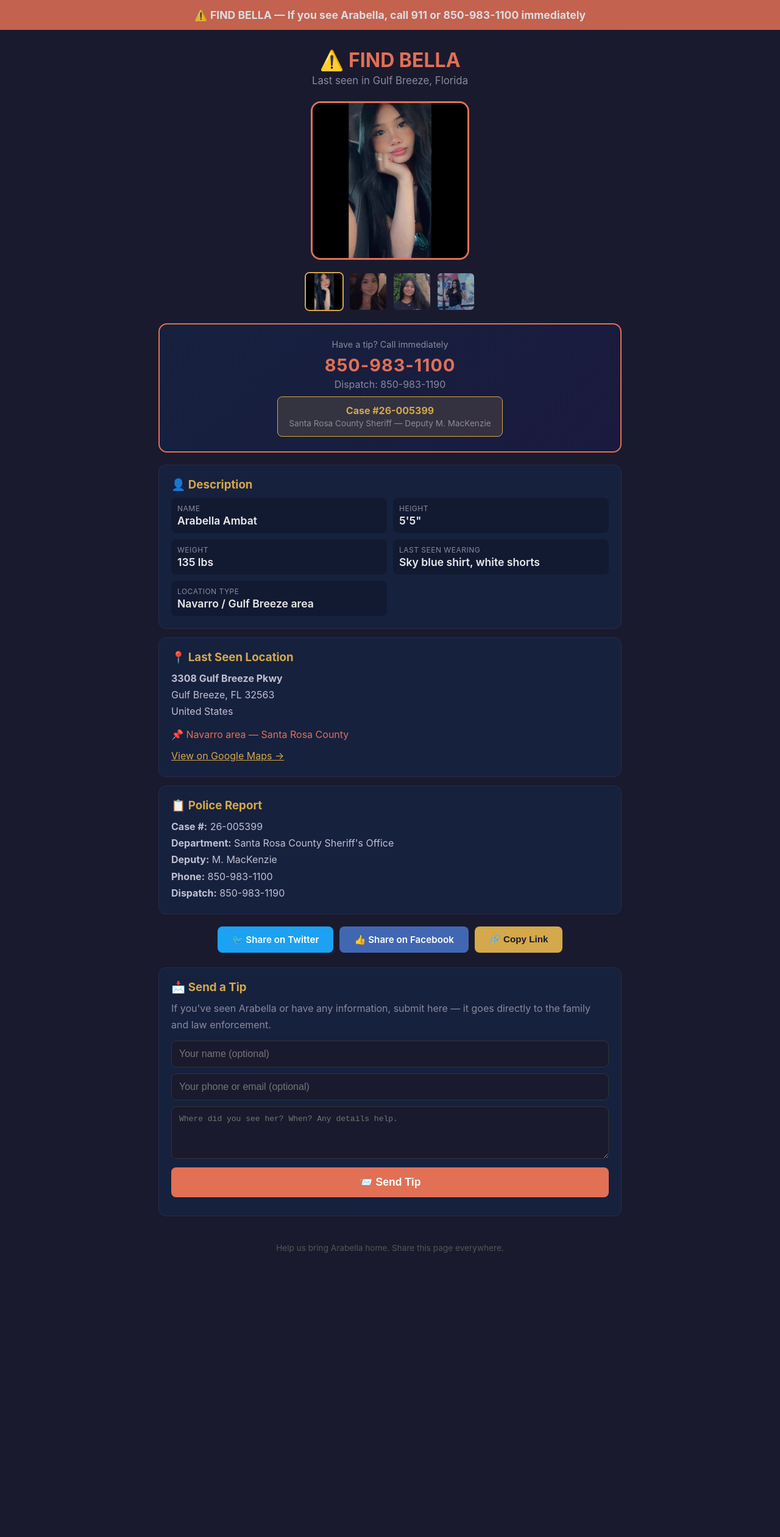
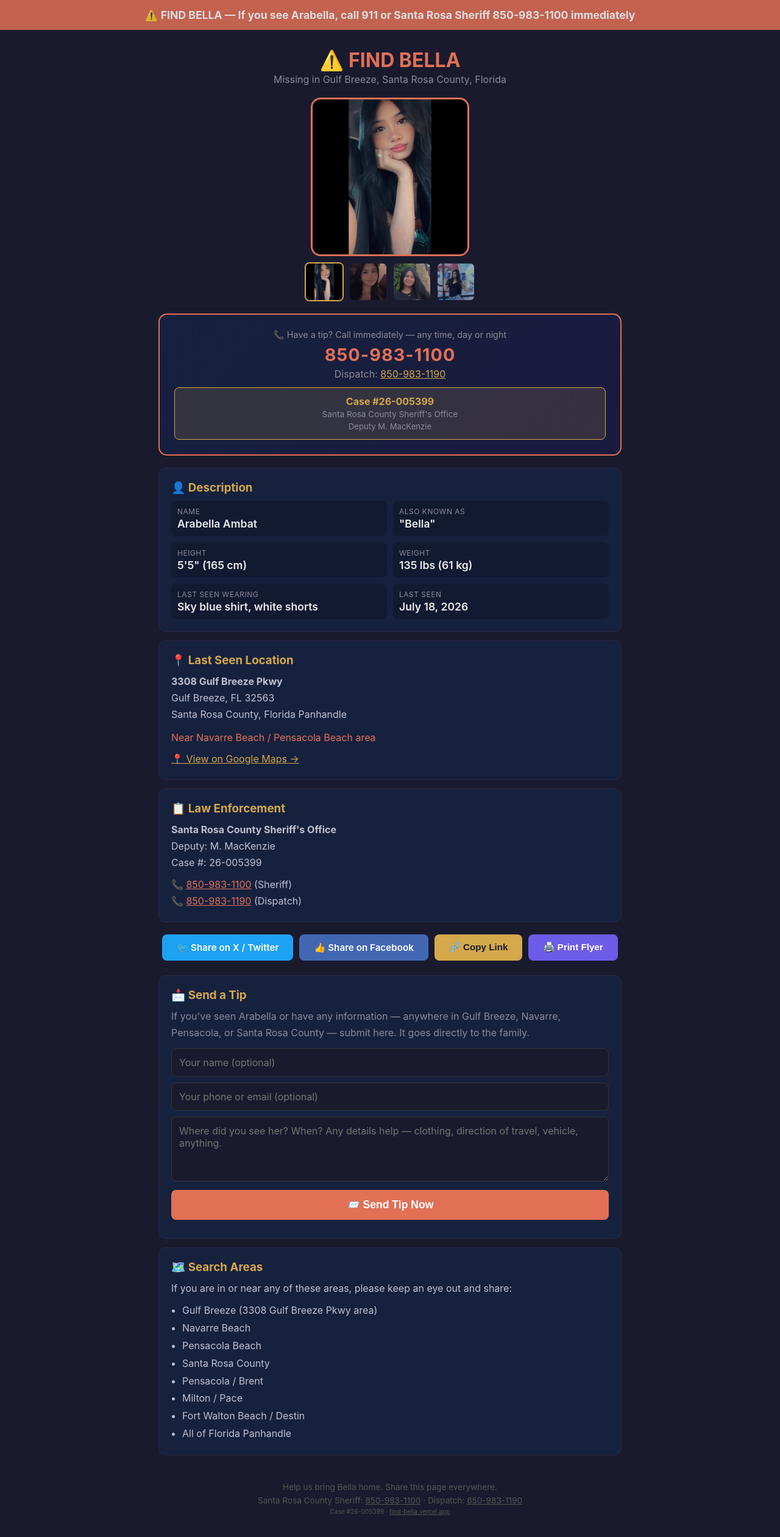
Before and after one commit to getclients4u-lab/find-bella, a plain HTML site: page index.html in a window 1280 px wide. Shown: the whole page at 61% size. Before the commit the page ends 2114 px from the top, so only its background shows below. Drawn offline with Linux system fonts and the light colour scheme.

Commit message:
🌐 Full GEO SEO — Santa Rosa County, Gulf Breeze, FL Panhandle targeting

```diff
--- a/index.html
+++ b/index.html
@@ -3,34 +3,112 @@
 <head>
 <meta charset="UTF-8">
 <meta name="viewport" content="width=device-width, initial-scale=1.0">
-<title>Find Bella — Arabella Ambat | Missing in Gulf Breeze, FL</title>
-<meta name="description" content="MISSING: Arabella Ambat, last seen at 3308 Gulf Breeze Pkwy, Gulf Breeze, FL 32563. Sky blue shirt, white shorts. If seen, call Santa Rosa County Sheriff at 850-983-1100.">
-<meta name="keywords" content="missing person, Arabella Ambat, Gulf Breeze Florida, Santa Rosa County, missing Florida">
-<meta name="robots" content="index, follow">
+
+<!-- PRIMARY TITLE & META -->
+<title>Find Bella — Arabella Ambat Missing in Gulf Breeze, FL | Santa Rosa County</title>
+<meta name="description" content="MISSING: Arabella 'Bella' Ambat, last seen at 3308 Gulf Breeze Pkwy, Gulf Breeze, FL 32563. Sky blue shirt, white shorts. 5'5&quot;, 135 lbs. If seen call Santa Rosa County Sheriff 850-983-1100. Case #26-005399.">
+<meta name="keywords" content="Arabella Ambat missing, find Bella, Gulf Breeze missing person, Santa Rosa County missing, Navarre Florida missing, 32563 missing, Florida Panhandle missing child, 850-983-1100, Santa Rosa Sheriff">
+<meta name="robots" content="index, follow, max-snippet:-1, max-image-preview:large">
+
+<!-- GEO TARGETING -->
+<meta name="geo.region" content="US-FL">
+<meta name="geo.placename" content="Gulf Breeze, Florida">
+<meta name="geo.position" content="30.3571;-87.1636">
+<meta name="ICBM" content="30.3571, -87.1636">
+<meta name="DC.identifier" content="https://find-bella.vercel.app">
+<meta name="DC.title" content="Find Bella — Arabella Ambat Missing">
+<meta name="DC.description" content="Missing person: Arabella Ambat, Gulf Breeze, FL">
+
+<!-- OPEN GRAPH (Facebook, LinkedIn, Messages) -->
 <meta property="og:title" content="Find Bella — Arabella Ambat | Missing in Gulf Breeze, FL">
-<meta property="og:description" content="Last seen at 3308 Gulf Breeze Pkwy, Gulf Breeze, FL. Sky blue shirt, white shorts. Call 850-983-1100 with tips.">
+<meta property="og:description" content="Last seen 3308 Gulf Breeze Pkwy. Sky blue shirt, white shorts. Call 850-983-1100 with tips.">
 <meta property="og:type" content="website">
 <meta property="og:url" content="https://find-bella.vercel.app">
 <meta property="og:image" content="https://find-bella.vercel.app/arabella1.jpg">
+<meta property="og:image:width" content="400">
+<meta property="og:image:height" content="400">
+<meta property="og:locale" content="en_US">
+<meta property="og:site_name" content="Find Bella">
+
+<!-- TWITTER CARD -->
+<meta name="twitter:card" content="summary_large_image">
+<meta name="twitter:title" content="Find Bella — Arabella Ambat Missing in Gulf Breeze, FL">
+<meta name="twitter:description" content="Last seen 3308 Gulf Breeze Pkwy. Call 850-983-1100. Case #26-005399.">
 <meta name="twitter:image" content="https://find-bella.vercel.app/arabella1.jpg">
-<meta name="twitter:card" content="summary_large_image">
-<meta name="twitter:title" content="Find Bella — Arabella Ambat | Missing in Gulf Breeze, FL">
+
+<!-- SCHEMA.ORG STRUCTURED DATA (Google Rich Results) -->
 <script type="application/ld+json">
-{"@context":"https://schema.org","@type":"Event","name":"Missing Person Search","description":"Search for Arabella Ambat","location":{"@type":"Place","name":"Gulf Breeze","address":{"@type":"PostalAddress","streetAddress":"3308 Gulf Breeze Pkwy","addressLocality":"Gulf Breeze","addressRegion":"FL","postalCode":"32563","addressCountry":"US"}}}
+{
+  "@context": "https://schema.org",
+  "@type": "Event",
+  "name": "Missing Person Search — Arabella Ambat",
+  "description": "Arabella 'Bella' Ambat, 5'5\", 135 lbs, last seen wearing a sky blue shirt and white shorts. Last seen at 3308 Gulf Breeze Pkwy, Gulf Breeze, FL 32563 on July 18, 2026.",
+  "eventStatus": "EventScheduled",
+  "eventAttendanceMode": "OfflineEventAttendanceMode",
+  "location": {
+    "@type": "Place",
+    "name": "3308 Gulf Breeze Pkwy",
+    "address": {
+      "@type": "PostalAddress",
+      "streetAddress": "3308 Gulf Breeze Pkwy",
+      "addressLocality": "Gulf Breeze",
+      "addressRegion": "FL",
+      "postalCode": "32563",
+      "addressCountry": "US"
+    },
+    "geo": {
+      "@type": "GeoCoordinates",
+      "latitude": "30.3571",
+      "longitude": "-87.1636"
+    }
+  },
+  "organizer": {
+    "@type": "PoliceStation",
+    "name": "Santa Rosa County Sheriff's Office",
+    "telephone": "850-983-1100"
+  }
+}
 </script>
+
+<!-- LOCAL BUSINESS / PERSON SCHEMA (Google may show this as a knowledge panel) -->
+<script type="application/ld+json">
+{
+  "@context": "https://schema.org",
+  "@type": "Person",
+  "name": "Arabella Ambat",
+  "alternateName": "Bella Ambat",
+  "description": "Missing person. Last seen in Gulf Breeze, Florida. Height 5'5\". Weight 135 lbs. Last seen wearing sky blue shirt and white shorts.",
+  "height": "5'5\"",
+  "weight": "135 lbs"
+}
+</script>
+
+<!-- BREADCRUMB SCHEMA -->
+<script type="application/ld+json">
+{
+  "@context": "https://schema.org",
+  "@type": "BreadcrumbList",
+  "itemListElement": [
+    { "@type": "ListItem", "position": 1, "name": "Home", "item": "https://find-bella.vercel.app" }
+  ]
+}
+</script>
+
+<!-- STYLES -->
 <style>
 *{margin:0;padding:0;box-sizing:border-box}
 body{font-family:-apple-system,BlinkMacSystemFont,'Segoe UI',Roboto,sans-serif;background:#1a1a2e;color:#eaeaea;min-height:100vh}
 .alert-banner{background:#e17055;color:white;text-align:center;padding:14px;font-size:1.1em;font-weight:700;animation:pulse 2s infinite}
 @keyframes pulse{0%,100%{opacity:1}50%{opacity:0.85}}
 .container{max-width:800px;margin:0 auto;padding:30px 20px}
-.photo-box{width:260px;height:260px;background:#2a2a4a;border-radius:16px;margin:0 auto 20px;display:flex;align-items:center;justify-content:center;border:3px solid #e17055;font-size:4em;color:#555;overflow:hidden}
+.photo-box{width:260px;height:260px;background:#2a2a4a;border-radius:16px;margin:0 auto 10px;display:flex;align-items:center;justify-content:center;border:3px solid #e17055;font-size:4em;overflow:hidden}
 .photo-box img{width:100%;height:100%;object-fit:cover}
-.photo-strip{display:flex;gap:8px;justify-content:center;margin:10px auto 20px;flex-wrap:wrap}
+.photo-strip{display:flex;gap:8px;justify-content:center;margin:0 auto 20px;flex-wrap:wrap}
 .thumb{width:64px;height:64px;border-radius:8px;object-fit:cover;cursor:pointer;border:2px solid transparent;opacity:0.7;transition:all .2s}
 .thumb:hover,.thumb.active{opacity:1;border-color:#d4a84b}
-h1{font-size:2em;text-align:center;color:#e17055;margin-bottom:4px}
-.subtitle{text-align:center;color:#8a8a9a;margin-bottom:24px;font-size:1.05em}
+h1{font-size:2em;text-align:center;color:#e17055;margin-bottom:2px}
+.pronounce{text-align:center;color:#8a8a9a;font-size:0.85em;margin-bottom:4px}
+.subtitle{text-align:center;color:#8a8a9a;margin-bottom:20px;font-size:1em}
 .info-card{background:#16213e;border-radius:12px;padding:20px;margin-bottom:14px;border:1px solid #2a2a4a}
 .info-card h3{color:#d4a84b;margin-bottom:10px}
 .info-card p{line-height:1.7;color:#c0c0d0}
@@ -38,102 +116,137 @@ h1{font-size:2em;text-align:center;color:#e17055;margin-bottom:4px}
 .info-item{padding:10px;background:rgba(0,0,0,0.2);border-radius:8px}
 .info-item .label{font-size:0.75em;color:#8a8a9a;text-transform:uppercase;letter-spacing:0.5px}
 .info-item .value{font-size:1.1em;font-weight:600;margin-top:2px}
-.contact-card{background:linear-gradient(135deg,#16213e,#1a1a3e);border:2px solid #e17055;border-radius:14px;padding:24px;text-align:center;margin:20px 0}
-.contact-card .phone{font-size:1.8em;font-weight:700;color:#e17055;letter-spacing:1px}
-.contact-card .label{color:#8a8a9a;margin-top:4px}
+.police-card{background:linear-gradient(135deg,#16213e,#1a1a3e);border:2px solid #e17055;border-radius:14px;padding:24px;text-align:center;margin:20px 0}
+.police-card .phone{font-size:1.8em;font-weight:700;color:#e17055;letter-spacing:1px}
+.police-card .label{color:#8a8a9a;margin-top:4px}
 .share-buttons{display:flex;gap:10px;justify-content:center;flex-wrap:wrap;margin:20px 0}
 .share-btn{padding:12px 24px;border-radius:8px;border:none;font-weight:600;font-size:0.95em;cursor:pointer;text-decoration:none;display:inline-block}
 .share-btn.twitter{background:#1da1f2;color:white}
 .share-btn.facebook{background:#4267B2;color:white}
 .share-btn.copy{background:#d4a84b;color:#1a1a2e}
+.share-btn.print{background:#6c5ce7;color:white}
 .share-btn:hover{opacity:0.9;transform:translateY(-1px)}
 .tip-form{margin-top:24px}
-.tip-form textarea,.tip-form input{width:100%;padding:12px;margin-bottom:10px;background:#1a1a2e;color:#eaeaea;border:1px solid #333;border-radius:8px;font-size:1em}
+.tip-form textarea,.tip-form input{width:100%;padding:12px;margin-bottom:10px;background:#1a1a2e;color:#eaeaea;border:1px solid #333;border-radius:8px;font-size:1em;font-family:inherit}
 .tip-form button{width:100%;padding:14px;background:#e17055;color:white;border:none;border-radius:8px;font-size:1.1em;font-weight:700;cursor:pointer}
 .tip-form button:hover{background:#d06045}
 .footer{text-align:center;padding:30px;color:#555;font-size:0.85em}
-.police-badge{display:inline-block;background:rgba(212,168,75,0.15);border:1px solid #d4a84b;border-radius:8px;padding:12px 18px;margin-top:10px}
 @media(max-width:600px){.info-grid{grid-template-columns:1fr}h1{font-size:1.5em}}
 </style>
 </head>
 <body>
-<div class="alert-banner">⚠️ FIND BELLA — If you see Arabella, call 911 or 850-983-1100 immediately</div>
+<div class="alert-banner">⚠️ FIND BELLA — If you see Arabella, call 911 or Santa Rosa Sheriff 850-983-1100 immediately</div>
 <div class="container">
+
   <h1>⚠️ FIND BELLA</h1>
-  <div class="subtitle">Last seen in Gulf Breeze, Florida</div>
-  <div class="photo-box"><img src="arabella1.jpg" alt="Arabella Ambat" id="mainPhoto"></div>
+  <div class="subtitle">Missing in Gulf Breeze, Santa Rosa County, Florida</div>
+
+  <!-- PHOTO GALLERY -->
+  <div class="photo-box"><img src="arabella1.jpg" alt="Arabella Ambat - missing person photo" id="mainPhoto"></div>
   <div class="photo-strip">
-    <img src="arabella1.jpg" class="thumb active" onclick="document.getElementById('mainPhoto').src=this.src;document.querySelectorAll('.thumb').forEach(t=>t.classList.remove('active'));this.classList.add('active')">
-    <img src="arabella2.jpg" class="thumb" onclick="document.getElementById('mainPhoto').src=this.src;document.querySelectorAll('.thumb').forEach(t=>t.classList.remove('active'));this.classList.add('active')">
-    <img src="arabella3.jpg" class="thumb" onclick="document.getElementById('mainPhoto').src=this.src;document.querySelectorAll('.thumb').forEach(t=>t.classList.remove('active'));this.classList.add('active')">
-    <img src="arabella4.jpg" class="thumb" onclick="document.getElementById('mainPhoto').src=this.src;document.querySelectorAll('.thumb').forEach(t=>t.classList.remove('active'));this.classList.add('active')">
+    <img src="arabella1.jpg" class="thumb active" alt="Arabella photo 1" onclick="document.getElementById('mainPhoto').src=this.src;document.querySelectorAll('.thumb').forEach(t=>t.classList.remove('active'));this.classList.add('active')">
+    <img src="arabella2.jpg" class="thumb" alt="Arabella photo 2" onclick="document.getElementById('mainPhoto').src=this.src;document.querySelectorAll('.thumb').forEach(t=>t.classList.remove('active'));this.classList.add('active')">
+    <img src="arabella3.jpg" class="thumb" alt="Arabella photo 3" onclick="document.getElementById('mainPhoto').src=this.src;document.querySelectorAll('.thumb').forEach(t=>t.classList.remove('active'));this.classList.add('active')">
+    <img src="arabella4.jpg" class="thumb" alt="Arabella photo 4" onclick="document.getElementById('mainPhoto').src=this.src;document.querySelectorAll('.thumb').forEach(t=>t.classList.remove('active'));this.classList.add('active')">
   </div>
 
-  <div class="contact-card">
-    <div style="font-size:0.9em;margin-bottom:8px;color:#8a8a9a;">Have a tip? Call immediately</div>
-    <div class="phone">850-983-1100</div>
-    <div class="label">Dispatch: 850-983-1190</div>
-    <div class="police-badge">
+  <!-- POLICE CONTACT CARD -->
+  <div class="police-card">
+    <div style="font-size:0.9em;margin-bottom:6px;color:#8a8a9a;">📞 Have a tip? Call immediately — any time, day or night</div>
+    <div class="phone"><a href="tel:+18509831100" style="color:#e17055;text-decoration:none;">850-983-1100</a></div>
+    <div class="label">Dispatch: <a href="tel:+18509831190" style="color:#d4a84b;">850-983-1190</a></div>
+    <div style="background:rgba(212,168,75,0.15);border:1px solid #d4a84b;border-radius:8px;padding:12px;margin-top:12px;">
       <strong style="color:#d4a84b;">Case #26-005399</strong><br>
-      <span style="color:#8a8a9a;font-size:0.85em;">Santa Rosa County Sheriff — Deputy M. MacKenzie</span>
+      <span style="color:#8a8a9a;font-size:0.85em;">Santa Rosa County Sheriff's Office</span><br>
+      <span style="color:#8a8a9a;font-size:0.82em;">Deputy M. MacKenzie</span>
     </div>
   </div>
 
+  <!-- DESCRIPTION -->
   <div class="info-card">
     <h3>👤 Description</h3>
     <div class="info-grid">
       <div class="info-item"><div class="label">Name</div><div class="value">Arabella Ambat</div></div>
-      <div class="info-item"><div class="label">Height</div><div class="value">5'5"</div></div>
-      <div class="info-item"><div class="label">Weight</div><div class="value">135 lbs</div></div>
+      <div class="info-item"><div class="label">Also Known As</div><div class="value">"Bella"</div></div>
+      <div class="info-item"><div class="label">Height</div><div class="value">5'5" (165 cm)</div></div>
+      <div class="info-item"><div class="label">Weight</div><div class="value">135 lbs (61 kg)</div></div>
       <div class="info-item"><div class="label">Last Seen Wearing</div><div class="value">Sky blue shirt, white shorts</div></div>
-      <div class="info-item"><div class="label">Location Type</div><div class="value">Navarro / Gulf Breeze area</div></div>
+      <div class="info-item"><div class="label">Last Seen</div><div class="value">July 18, 2026</div></div>
     </div>
   </div>
 
+  <!-- LOCATION -->
   <div class="info-card">
     <h3>📍 Last Seen Location</h3>
-    <p><strong>3308 Gulf Breeze Pkwy</strong><br>Gulf Breeze, FL 32563<br>United States</p>
-    <p style="margin-top:10px;color:#e17055;">📌 Navarro area — Santa Rosa County</p>
-    <p style="margin-top:8px;"><a href="https://www.google.com/maps/place/3308+Gulf+Breeze+Pkwy,+Gulf+Breeze,+FL+32563" target="_blank" style="color:#d4a84b;">View on Google Maps →</a></p>
+    <p><strong>3308 Gulf Breeze Pkwy</strong><br>
+    Gulf Breeze, FL 32563<br>
+    Santa Rosa County, Florida Panhandle</p>
+    <p style="margin-top:10px;color:#e17055;">Near Navarre Beach / Pensacola Beach area</p>
+    <p style="margin-top:8px;"><a href="https://www.google.com/maps/place/3308+Gulf+Breeze+Pkwy,+Gulf+Breeze,+FL+32563" target="_blank" rel="noopener" style="color:#d4a84b;">📍 View on Google Maps →</a></p>
   </div>
 
+  <!-- POLICE INFO -->
   <div class="info-card">
-    <h3>📋 Police Report</h3>
-    <p><strong>Case #:</strong> 26-005399</p>
-    <p><strong>Department:</strong> Santa Rosa County Sheriff's Office</p>
-    <p><strong>Deputy:</strong> M. MacKenzie</p>
-    <p><strong>Phone:</strong> 850-983-1100</p>
-    <p><strong>Dispatch:</strong> 850-983-1190</p>
+    <h3>📋 Law Enforcement</h3>
+    <p><strong>Santa Rosa County Sheriff's Office</strong></p>
+    <p>Deputy: M. MacKenzie</p>
+    <p>Case #: 26-005399</p>
+    <p style="margin-top:8px;">📞 <a href="tel:+18509831100" style="color:#e17055;">850-983-1100</a> (Sheriff)</p>
+    <p>📞 <a href="tel:+18509831190" style="color:#e17055;">850-983-1190</a> (Dispatch)</p>
   </div>
 
+  <!-- SHARE BUTTONS -->
   <div class="share-buttons">
-    <a class="share-btn twitter" target="_blank" href="https://twitter.com/intent/tweet?text=MISSING%3A%20Arabella%20Ambat%20in%20Gulf%20Breeze%2C%20FL%20%F0%9F%9A%A8%20Sky%20blue%20shirt%2C%20white%20shorts.%20If%20seen%20call%20850-983-1100%20%F0%9F%93%8D%20find-bella.vercel.app">🐦 Share on Twitter</a>
-    <a class="share-btn facebook" target="_blank" href="https://www.facebook.com/sharer/sharer.php?u=https://find-bella.vercel.app">👍 Share on Facebook</a>
-    <button class="share-btn copy" onclick="navigator.clipboard.writeText('https://find-bella.vercel.app').then(()=>alert('Link copied! Share it everywhere.'))">🔗 Copy Link</button>
+    <a class="share-btn twitter" target="_blank" rel="noopener" href="https://twitter.com/intent/tweet?text=%F0%9F%9A%A8+FIND+BELLA+%F0%9F%9A%A8+Arabella+Ambat+is+missing+in+Gulf+Breeze%2C+FL.+5%275%22%2C+135+lbs%2C+sky+blue+shirt%2C+white+shorts.+Last+seen+3308+Gulf+Breeze+Pkwy.+If+seen+call+Santa+Rosa+County+Sheriff+850-983-1100.+Case+%2326-005399.+Photos+at+find-bella.vercel.app">🐦 Share on X / Twitter</a>
+    <a class="share-btn facebook" target="_blank" rel="noopener" href="https://www.facebook.com/sharer/sharer.php?u=https://find-bella.vercel.app">👍 Share on Facebook</a>
+    <button class="share-btn copy" onclick="navigator.clipboard.writeText('https://find-bella.vercel.app').then(()=>alert('✅ Link copied! Share it in local Gulf Breeze groups, Nextdoor, and text chains.'))">🔗 Copy Link</button>
+    <button class="share-btn print" onclick="window.print()">🖨️ Print Flyer</button>
   </div>
 
+  <!-- TIP FORM -->
   <div class="info-card tip-form">
     <h3>📩 Send a Tip</h3>
-    <p style="color:#8a8a9a;margin-bottom:12px;">If you've seen Arabella or have any information, submit here — it goes directly to the family and law enforcement.</p>
+    <p style="color:#8a8a9a;margin-bottom:12px;">If you've seen Arabella or have any information — anywhere in Gulf Breeze, Navarre, Pensacola, or Santa Rosa County — submit here. It goes directly to the family.</p>
     <input type="text" id="tipName" placeholder="Your name (optional)">
     <input type="tel" id="tipContact" placeholder="Your phone or email (optional)">
-    <textarea id="tipMessage" rows="4" placeholder="Where did you see her? When? Any details help."></textarea>
-    <button onclick="submitTip()">📨 Send Tip</button>
+    <textarea id="tipMessage" rows="4" placeholder="Where did you see her? When? Any details help — clothing, direction of travel, vehicle, anything."></textarea>
+    <button onclick="submitTip()">📨 Send Tip Now</button>
     <div id="tipStatus" style="margin-top:10px;color:#8a8a9a;"></div>
   </div>
 
-  <div class="footer"><p>Help us bring Arabella home. Share this page everywhere.</p></div>
+  <!-- AREA INFO -->
+  <div class="info-card">
+    <h3>🗺️ Search Areas</h3>
+    <p>If you are in or near any of these areas, please keep an eye out and share:</p>
+    <ul style="color:#c0c0d0;margin-top:8px;padding-left:18px;line-height:1.8;">
+      <li>Gulf Breeze (3308 Gulf Breeze Pkwy area)</li>
+      <li>Navarre Beach</li>
+      <li>Pensacola Beach</li>
+      <li>Santa Rosa County</li>
+      <li>Pensacola / Brent</li>
+      <li>Milton / Pace</li>
+      <li>Fort Walton Beach / Destin</li>
+      <li>All of Florida Panhandle</li>
+    </ul>
+  </div>
+
+  <div class="footer">
+    <p>Help us bring Bella home. Share this page everywhere.</p>
+    <p style="margin-top:6px;">Santa Rosa County Sheriff: <a href="tel:+18509831100" style="color:#555;">850-983-1100</a> · Dispatch: <a href="tel:+18509831190" style="color:#555;">850-983-1190</a></p>
+    <p style="margin-top:4px;font-size:0.75em;">Case #26-005399 · <a href="https://find-bella.vercel.app" style="color:#555;">find-bella.vercel.app</a></p>
+  </div>
 </div>
+
 <script>
 function submitTip(){
   const msg=document.getElementById('tipMessage').value.trim();
-  if(!msg){alert('Please describe what you saw.');return}
+  if(!msg){alert('Please describe what you saw — every detail helps.');return}
   const name=document.getElementById('tipName').value.trim();
   const contact=document.getElementById('tipContact').value.trim();
   const full=`TIP RE: ARABELLA AMBAT - FROM ${name||'Anonymous'}${contact?' ('+contact+')':''}:\n${msg}`;
   fetch('/api/leads.js',{method:'POST',headers:{'Content-Type':'application/json'},body:JSON.stringify({name:name||'Missing Person Tip',phone:contact,message:full,email:'arabellatips@search.com'})}).catch(()=>{});
-  window.location.href=`mailto:hey.everlasting.memories@gmail.com?subject=TIP%3A%20Arabella%20Ambat&body=${encodeURIComponent(full)}`;
-  document.getElementById('tipStatus').textContent='✅ Tip sent. Thank you for helping.';
+  window.location.href=`mailto:hey.everlasting.memories@gmail.com?subject=TIP%3A%20Arabella%20Ambat%20Gulf%20Breeze&body=${encodeURIComponent(full)}`;
+  document.getElementById('tipStatus').textContent='✅ Tip sent. Thank you for helping bring Bella home.';
   document.getElementById('tipMessage').value='';
 }
 </script>
--- /dev/null
+++ b/robots.txt
@@ -0,0 +1,3 @@
+User-agent: *
+Allow: /
+Sitemap: https://find-bella.vercel.app/sitemap.xml
```
Also changed, not shown: sitemap.xml (added, +8 -0 lines), vercel.json.
